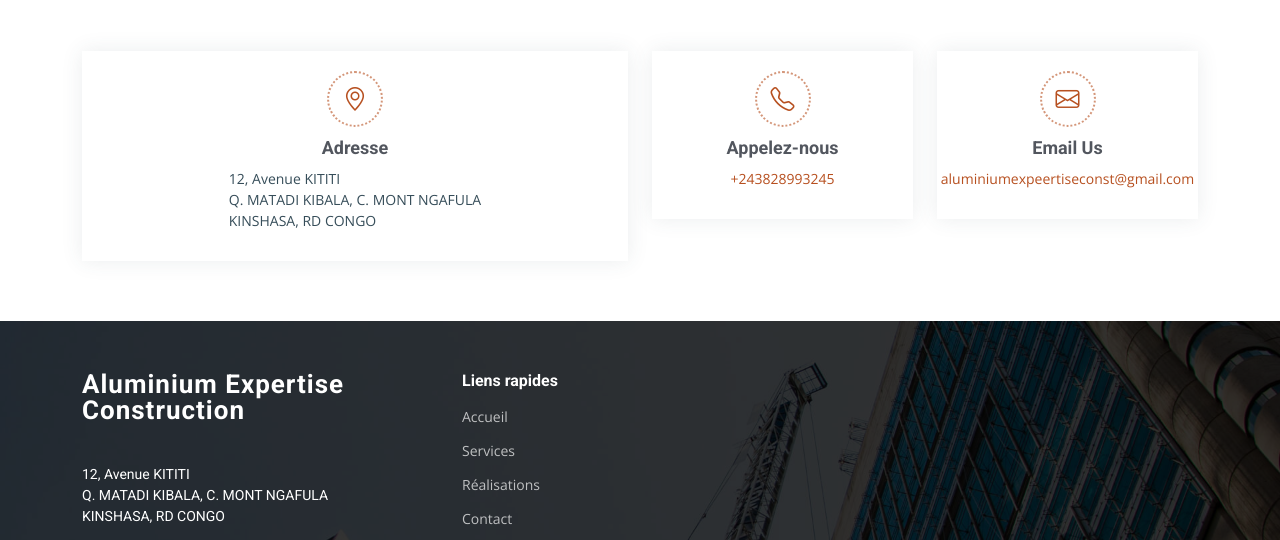
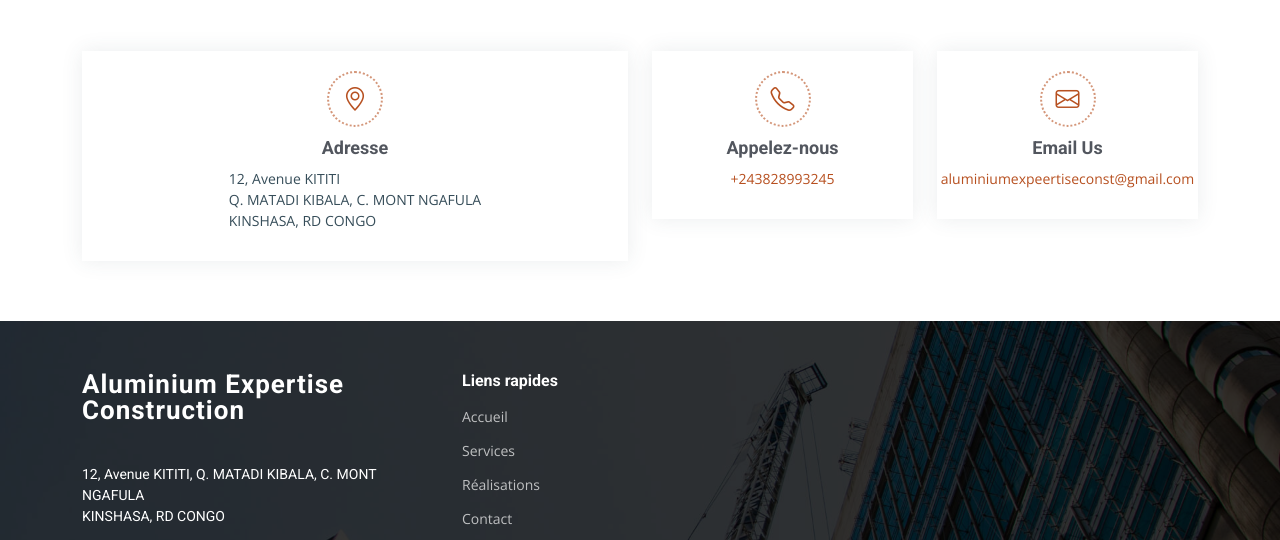
Before and after one commit to lilianbad/alum.com, a plain HTML site: page contact.html in a window 1280 px wide. Shown: the part 461-1001 px from the top of the page. Drawn offline with nearby package versions, Linux system fonts and the light colour scheme.

Commit message:
Update contact.html

```diff
--- a/contact.html
+++ b/contact.html
@@ -105,9 +105,8 @@
             <span class="sitename">Aluminium Expertise Construction</span>
           </a>
           <div class="footer-contact pt-3">
-            <p>12, Avenue KITITI<br>
-              Q.  MATADI KIBALA,  C.  MONT NGAFULA<br>
-              KINSHASA, RD CONGO <br></p>
+            <p>12, Avenue KITITI, Q.  MATADI KIBALA,  C.  MONT NGAFULA<br>
+              KINSHASA, RD CONGO </p>
             <p class="mt-3"><strong>Téléphone:</strong> <a href="tel:+243828993245">+243828993245</a></p>
             <p><strong>Email:</strong> <a href="mailto:aluminiumexpeertiseconst@gmail.com">aluminiumexpeertiseconst@gmail.com</a></p>
           </div>
```
